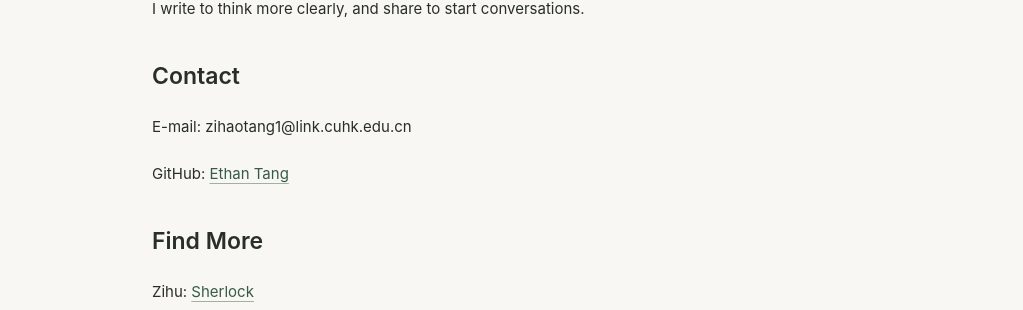
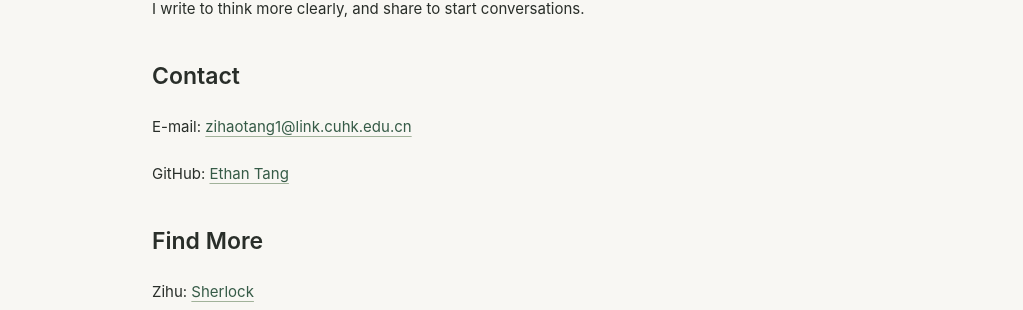
Before and after one commit to ethanzihao/ethanzihao.github.io, a Jekyll site: the page built from about.md, in a window 1280 px wide. Shown: the part 652-962 px from the top of the page, without its empty margins (128-1151 px from the left). Built offline with Jekyll 4.4.1, drawn with Linux system fonts in a browser that asks for light colours; some of the changed lines change nothing that is shown.

Commit message:
Add email address

```diff
--- a/about.md
+++ b/about.md
@@ -20,7 +20,7 @@ This is my personal blog: a place to document what I learn about computer scienc
 I write to think more clearly, and share to start conversations.
 
 ## Contact
-E-mail: zihaotang1@link.cuhk.edu.cn
+E-mail: [zihaotang1@link.cuhk.edu.cn](zihaotang1@link.cuhk.edu.cn)
 
 GitHub: [Ethan Tang](https://github.com/ethanzihao)
 
```
